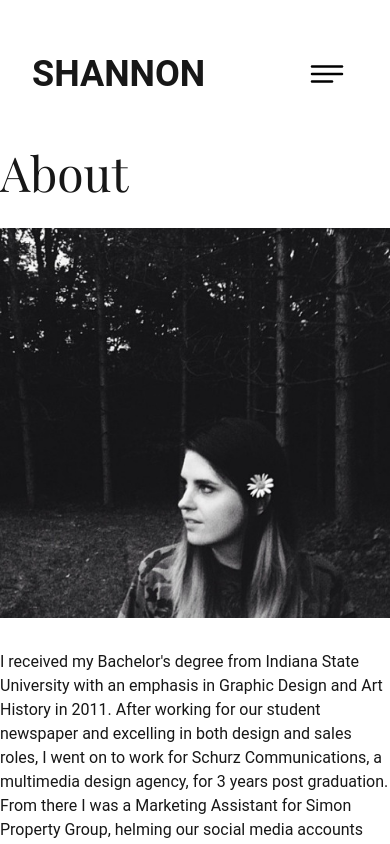
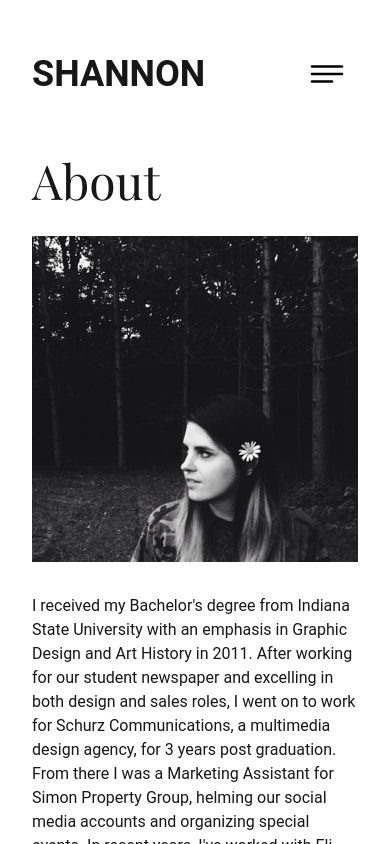
Before and after one commit to psnail273/shannon-portfolio, a Next.js app: page /about in a window 390 px wide. Shown: the top 844 px of the page. Built offline with nearby package versions, Linux system fonts and the light colour scheme; no server answers.

Commit message:
added padding to about page to work better on small screens

```diff
--- a/app/about/page.tsx
+++ b/app/about/page.tsx
@@ -2,7 +2,7 @@ import Image from 'next/image';
 
 export default function About() {
   return (
-    <div className="flex flex-col gap-8">
+    <div className="flex flex-col gap-8 py-2 sm:py-4 md:py-8 xl:py-12 px-8">
       <div className="text-5xl  font-playfair">About</div>
       <Image src="/shannon_about.jpg" alt="Shannon" width={ 500 } height={ 500 } />
       <div className="flex flex-col gap-4">
```
